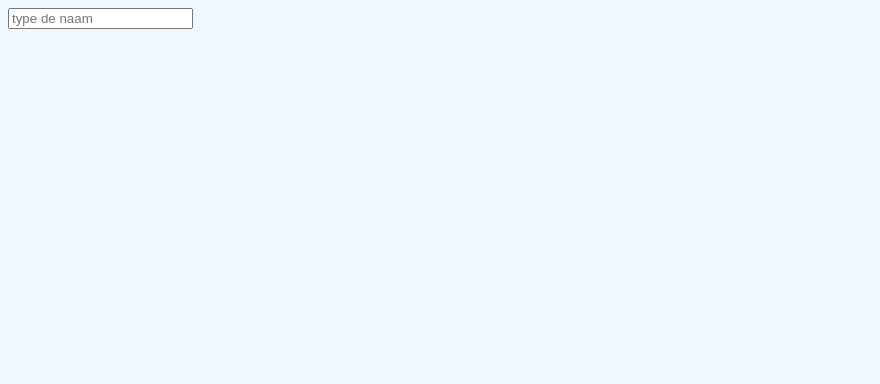
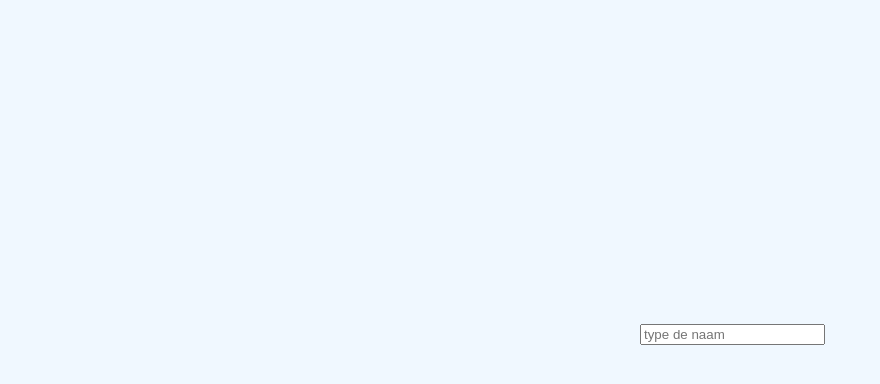
Before and after one commit to ayachi-code/naam_herkener, a website: page public/index.html in a window 1280 px wide. Shown: the whole page, without its empty margins (0-880 px from the left). Drawn offline with Linux system fonts and the light colour scheme.

Commit message:
in het midden

```diff
--- a/public/css/index.css
+++ b/public/css/index.css
@@ -1,3 +1,10 @@
 body {
     background-color: aliceblue;
 }
+
+
+#input_naam {
+    margin-left: 50%;
+    margin-top: 25%;
+
+}
```
